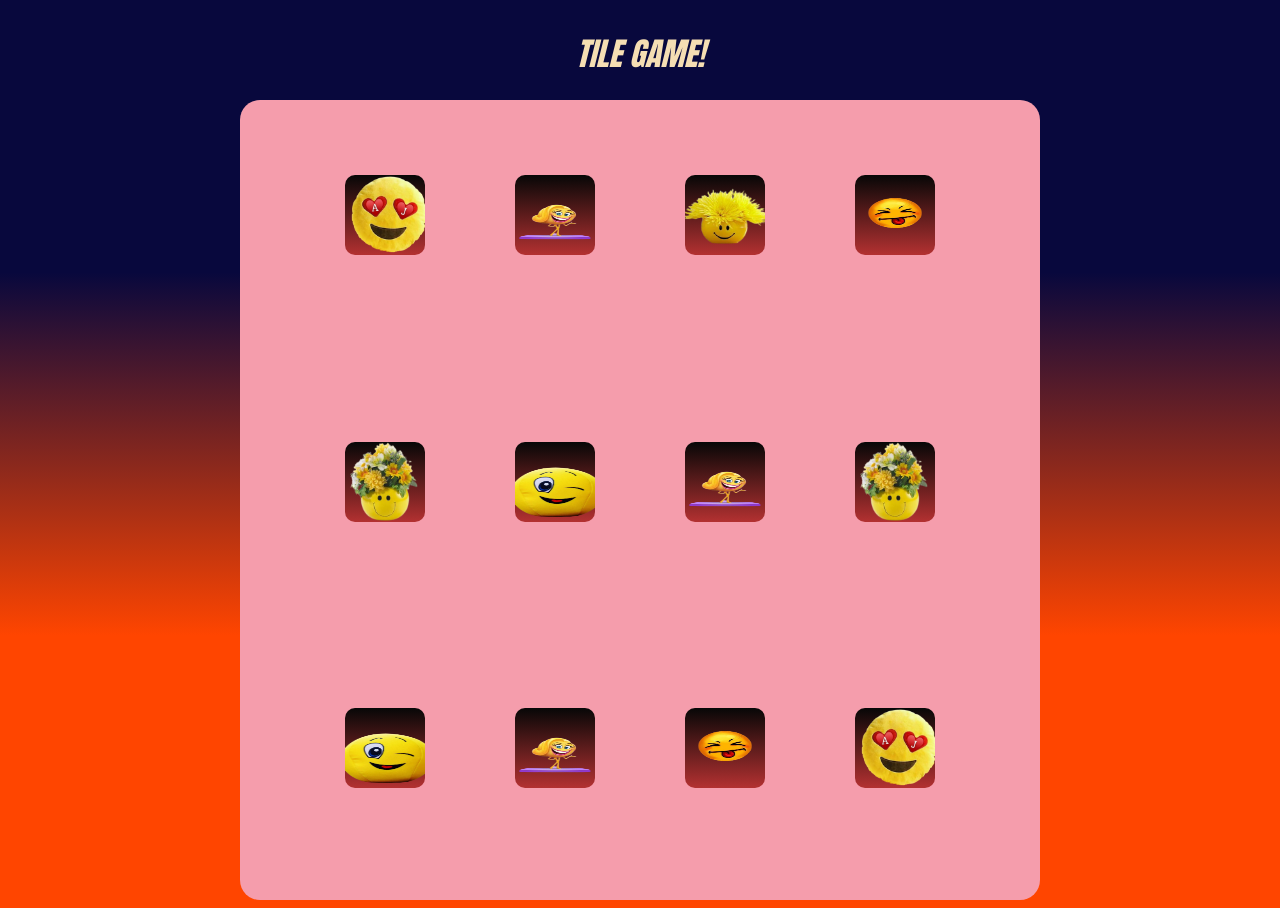
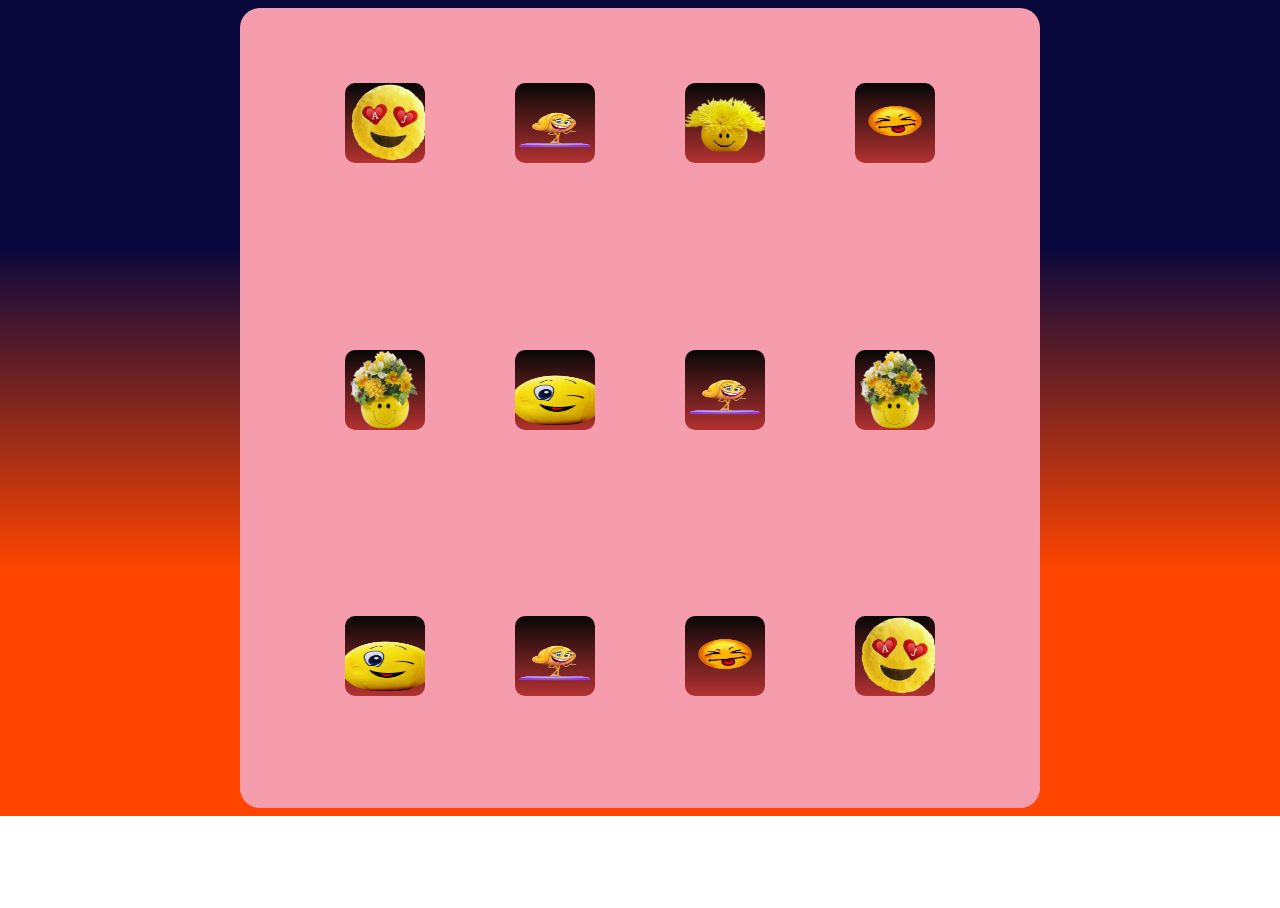
Before and after one commit to fay-simotwo/Tile-game, a plain HTML site: page index.html in a window 1280 px wide. After the commit the page ends 816 px from the top, so only its background shows below. Drawn offline with Linux system fonts and the light colour scheme.

```diff
--- a/index.html
+++ b/index.html
@@ -8,7 +8,7 @@
     <link rel="stylesheet" href="styles.css" type="text/css">
 </head>
 <body>
-    <h1>TILE GAME!</h1>
+
     <div class="flex-containers">
         <div class="flex-box">
             <img id="fay"src="emojis/Emoji1.png">
```
